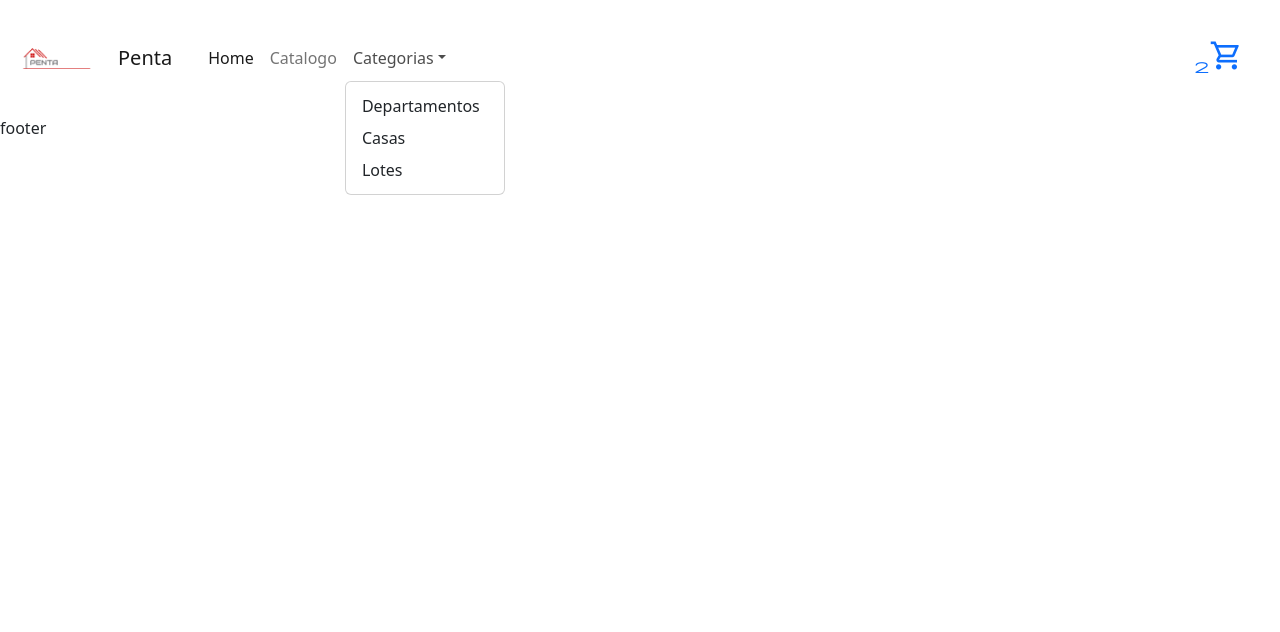
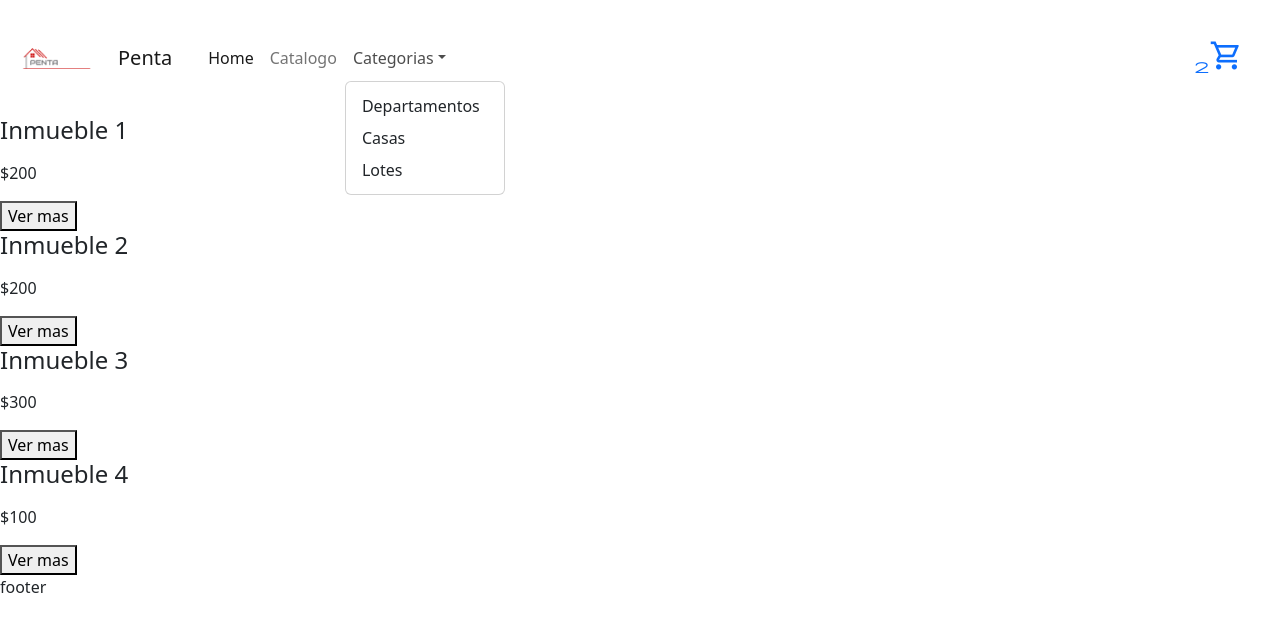
Before and after one commit to jonatan-vk/Preentrega1-Velez-krause, a React (Vite) app: page /catalogue in a window 1280 px wide. Both pictures are taken after a click on the button "Categorias". Shown: the top 632 px of the page. Built offline with nearby package versions, Linux system fonts and the light colour scheme.

Commit message:
solucionando filtros

```diff
--- a/src/App.jsx
+++ b/src/App.jsx
@@ -15,7 +15,8 @@ const App = () => {
           <NavBar />
         <Routes>
           <Route exact path="/" element={ <ItemListContainer /> } />
-          <Route exact path="/category/:id" element={ <ItemListContainer /> } />
+          <Route exact path="/catalogue" element={<ItemListContainer />} />
+          <Route exact path="/category/:category" element={ <ItemListContainer /> } />
           <Route exact path="/item/:id" element={ <ItemDetailContainer /> }  />
           <Route exact path="/cart" element={ <CartWidget /> } />
         </Routes>
--- a/src/components/Item.jsx
+++ b/src/components/Item.jsx
@@ -8,7 +8,7 @@ function Item({item}) {
       <h4>{item.name}</h4>
       <p>{item.description}</p>
       <p>${item.price}</p>
-      <Link to={"/item/${item.id}"}> <button>Ver mas</button></Link>
+      <Link to={`/item/${item.id}`}> <button>Ver mas</button></Link>
     </div>
   )
 }
--- a/src/components/ItemList.jsx
+++ b/src/components/ItemList.jsx
@@ -1,12 +1,30 @@
 import React from 'react'
+import { useParams } from 'react-router-dom';
 import Item from './Item'
 
-function ItemList({inmuebles}) {
+/* function ItemList({inmuebles}) {
   return (
     <div>
         {inmuebles.map((item)=><Item key={item.id} item={item}/>)}
     </div>
   )
+} */
+/* function ItemList({inmuebles}) {
+  const filteredInmuebles = inmuebles.filter(item => item.category === 'Casa');
+  return (
+    <div>
+        {filteredInmuebles.map((item)=><Item key={item.id} item={item}/>)}
+    </div>
+  )
+} */
+function ItemList({inmuebles}) {
+  const { category } = useParams();
+  const filteredInmuebles = inmuebles.filter(item => item.categoryId === category);
+  return (
+    <div>
+        {filteredInmuebles.map((item)=><Item key={item.id} item={item}/>)}
+    </div>
+  )
 }
 
 export default ItemList
--- a/src/components/ItemListContainer.jsx
+++ b/src/components/ItemListContainer.jsx
@@ -1,24 +1,79 @@
 import React, { useEffect, useState } from 'react'
 import { useParams } from 'react-router-dom'
 import ItemList from './ItemList'
+import Data from '/public/data/data.json'
 
 
-const ItemListContainer = () => {
+  /* const ItemListContainer = () => {
+
+    const [inmuebles, setInmuebles] = useState([]);
+
+    useEffect(() => {
+      fetch('/data/data.json')
+        .then((res) => res.json())
+        .then((data) => {
+          const filteredData = data.filter(item => item.category === 'Casa');
+          /* setInmuebles(data))
+        .catch((err) => console.log(err));
+    }, []); */
+    //setInmuebles(filteredData);
+//  })
+  //.catch((err) => console.log(err));
+//}, []);
+  //  console.log(inmuebles)
+ // return (
+//<>
+//  <ItemList inmuebles={inmuebles} />
+  //  </>
+  //)
+ //}
+ const ItemListContainer = () => {
 
   const [inmuebles, setInmuebles] = useState([]);
+  const { category } = useParams();
+  //console.log(category);
 
   useEffect(() => {
     fetch('/data/data.json')
       .then((res) => res.json())
-      .then((data) => setInmuebles(data))
+      .then((data) => {
+        const filteredData = data.filter(item => item.categoryId === category);
+        setInmuebles(filteredData);
+      })
       .catch((err) => console.log(err));
   }, []);
   console.log(inmuebles)
-  return (
-    <>
-     <ItemList inmuebles={inmuebles} />
-    </>
-  )
+return (
+  <>
+
+   {category ? <ItemList inmuebles={filteredData} /> : <ItemList inmuebles={Data} />}
+  </>
+)
 }
 
+
 export default ItemListContainer
+
+//import Data from "./public/data/data.json";
+
+
+  /*const ItemListContainer = () => {
+  const { categoryid } = useParams();
+  // console.log(category);
+
+  const [inmueble, setInmueble] = useState([]);
+
+    useEffect(() => {
+    async function fetchData() {
+      try {
+        const response = await fetch(Data);
+        const data = await response.json();
+        setInmueble(data);
+      } catch (error) {
+        console.log(error);
+      }
+    }
+    fetchData();
+  }, []);  */
+
+  //const catFilter = Data.filter((inmueble) => inmueble.categoryid === categoryid);
--- a/src/components/NavBar.jsx
+++ b/src/components/NavBar.jsx
@@ -18,16 +18,16 @@ const NavBar = () => {
             <Link to={"/"} className="nav-link active" aria-current="page">Home</Link>
           </li>
           <li className="nav-item">
-            <a className="nav-link" href="#">Catalogo</a>
+            <Link to={"/catalogue"} className="nav-link">Catalogo</Link>
           </li>
           <li className="nav-item dropdown">
             <a className="nav-link dropdown-toggle" href="#" role="button" data-bs-toggle="dropdown" aria-expanded="false">
               Categorias
             </a>
             <ul className="dropdown-menu">
-              <li><a className="dropdown-item" href="#">Departamentos</a></li>
-              <li><a className="dropdown-item" href="#">Casas</a></li>
-              <li><a className="dropdown-item" href="#">Lotes</a></li>
+              <li><Link to={`/category/${"Departamentos"}`} className="dropdown-item">Departamentos</Link></li>
+              <li><Link to={`/category/${"Casa"}`} className="dropdown-item">Casas</Link></li>
+              <li><Link to={`/category/${"Lotes"}`} className="dropdown-item">Lotes</Link></li>
             </ul>
           </li>
           <div className="contianer-fluid d-flex justify-content-end">
```
